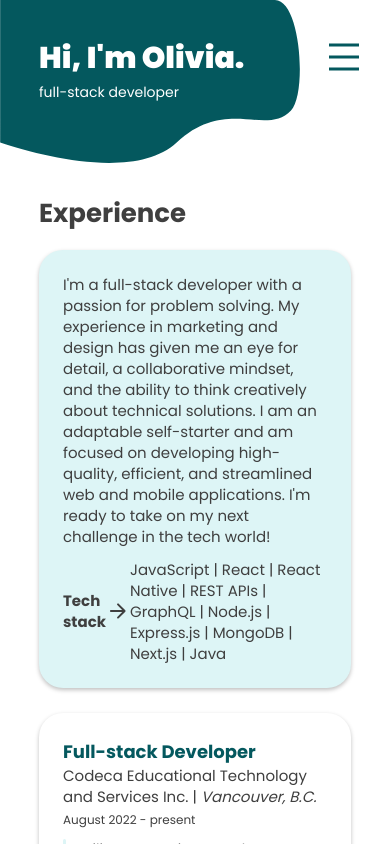
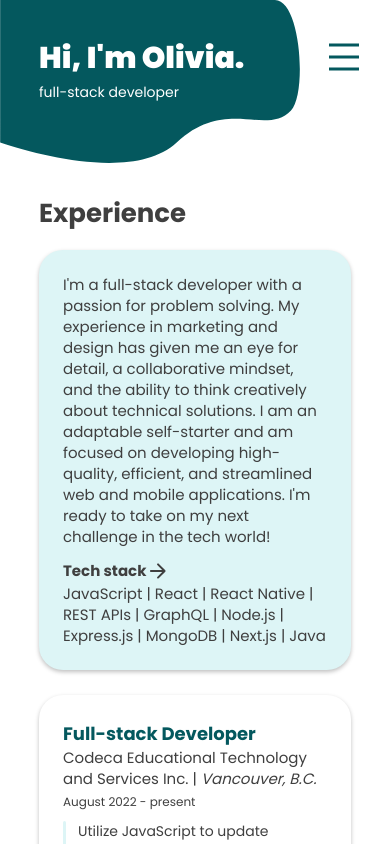
Before and after one commit to olimarie21/ou_portfolio, a Next.js app: page /Experience in a window 390 px wide. Built offline with nearby package versions, Linux system fonts and the light colour scheme.

Commit message:
Fixes mobile formatting bug for experience

```diff
--- a/pages/Experience.js
+++ b/pages/Experience.js
@@ -23,9 +23,11 @@ const Experience = () => {
 						in the tech world!
 					</Paragraph>
 					<Paragraph className='techStack'>
-						<strong>Tech stack</strong>
-						<ArrowForwardRoundedIcon /> JavaScript | React | React Native | REST
-						APIs | GraphQL | Node.js | Express.js | MongoDB | Next.js | Java
+						<strong>
+							Tech stack <ArrowForwardRoundedIcon />
+						</strong>
+						JavaScript | React | React Native | REST APIs | GraphQL | Node.js |
+						Express.js | MongoDB | Next.js | Java
 					</Paragraph>
 				</div>
 
@@ -68,11 +70,22 @@ const Main = styled.div`
 
 		.techStack {
 			display: flex;
-			align-items: center;
+			flex-direction: column;
+			align-items: start;
 			margin-top: 12px;
 
-			svg {
-				color: ${globalColor.darkText};
+			strong {
+				display: flex;
+				align-items: center;
+
+				svg {
+					color: ${globalColor.darkText};
+				}
+			}
+
+			@media screen and (min-width: 1200px) {
+				flex-direction: row;
+				align-items: center;
 			}
 		}
 	}
```
